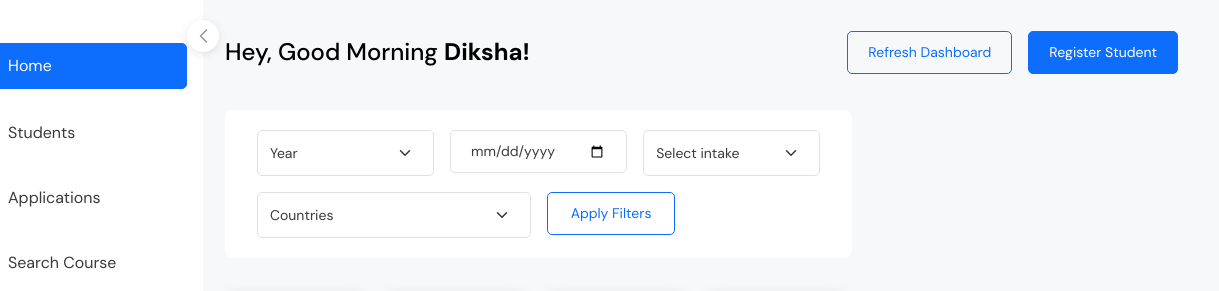
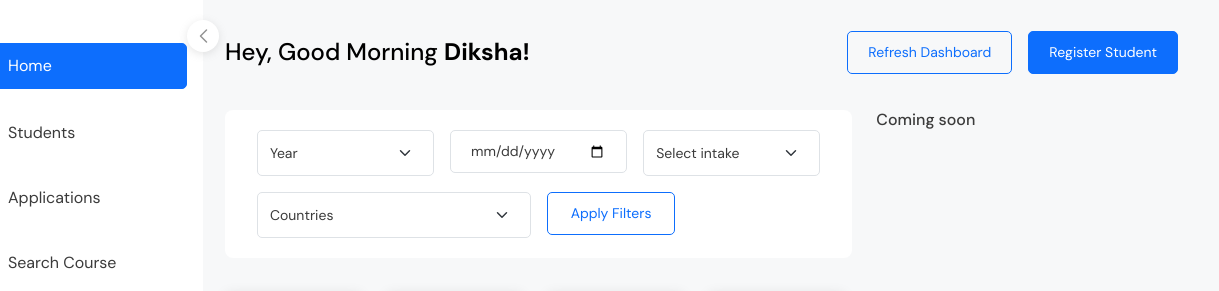
Before and after one commit to vinothwino/coursefinder-assignment, a website: page index.html in a window 1280 px wide. Shown: the part 83-374 px from the top of the page, 61-1280 px from the left. Drawn offline with nearby package versions, Linux system fonts and the light colour scheme.

Commit message:
added coming soon text

```diff
--- a/index.html
+++ b/index.html
@@ -490,7 +490,9 @@
                                         </div>
                                     </div>
                                 </div>
-                                <div class="col-xl-4 col-12"></div>
+                                <div class="col-xl-4 col-12">
+                                    <h6>Coming soon</h6>
+                                </div>
                             </div>
                         </div>
                     </section>
```
